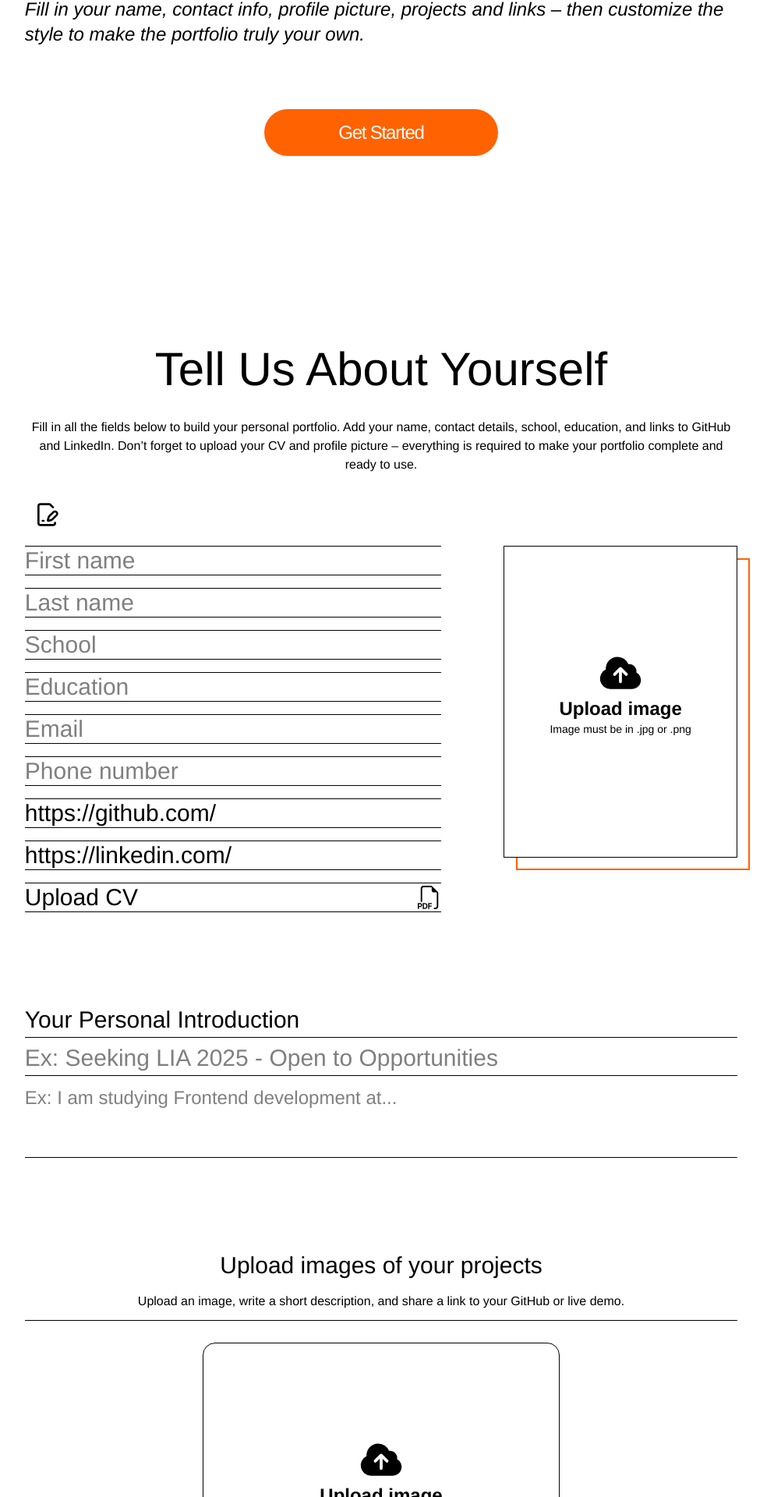
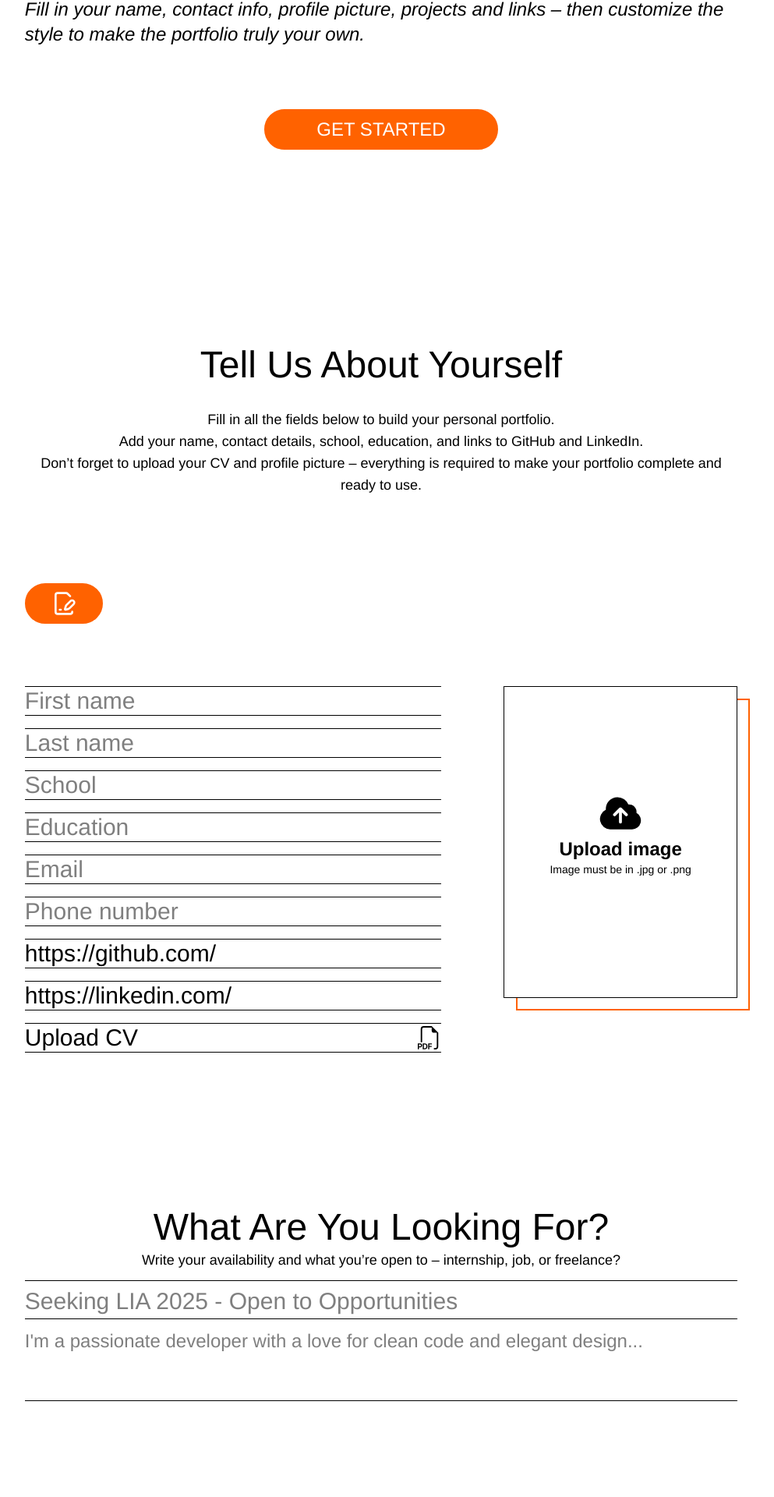
Before and after one commit to maxwelin/team-1, a React (Vite) app: page / in a window 1280 px wide. Shown: the part 476-2396 px from the top of the page at 78% size, without its empty margins (151-1144 px from the left). Built offline with nearby package versions, Linux system fonts and the light colour scheme.

Commit message:
Fixed hover effects on all form buttons. Fixed reset all button along with functionality. Fixed spacing in form. Fixed back to form button not rendering the above the fold component

```diff
--- a/src/components/Common/Main.jsx
+++ b/src/components/Common/Main.jsx
@@ -5,8 +5,13 @@ import { FormContext } from "../providers/FormContext";
 import { FiArrowLeft } from "react-icons/fi";
 
 const Main = () => {
-  const { toggleForm, setToggleForm, fontColor, accentColor } =
-    useContext(FormContext);
+  const {
+    toggleForm,
+    setToggleForm,
+    fontColor,
+    accentColor,
+    SetFirstTimeUser,
+  } = useContext(FormContext);
   const [showButton, setShowButton] = useState(true);
   const [isHovered, setIsHovered] = useState(false);
   let scrollTimeout = null;
@@ -45,6 +50,7 @@ const Main = () => {
               className="fixed top-8 left-10 transform -translate-x-1 z-50 cursor-pointer text-xl font-medium flex items-center gap-2"
               style={containerStyle}
               onClick={() => {
+                SetFirstTimeUser(false);
                 setToggleForm(!toggleForm);
                 setIsHovered(false);
               }}
--- a/src/components/Form/AboveFold.jsx
+++ b/src/components/Form/AboveFold.jsx
@@ -1,8 +1,10 @@
-import { useContext } from "react";
+import { useContext, useState } from "react";
 import { FormContext } from "../providers/FormContext";
 
 const AboveFold = () => {
-  const { accentColor, bgColor, formRef } = useContext(FormContext);
+  const { accentColor, bgColor, fontColor, formRef } = useContext(FormContext);
+
+  const [hover, setHover] = useState(false);
 
   const handleClick = () => {
     if (formRef.current) {
@@ -25,11 +27,18 @@ const AboveFold = () => {
         then customize the style to make the portfolio truly your own.
       </p>
       <button
-        style={{ backgroundColor: accentColor, color: bgColor }}
-        className="h-15 w-[300px] rounded-4xl text-2xl cursor-pointer tracking-tighter"
+        onMouseEnter={() => setHover(true)}
+        onMouseLeave={() => setHover(false)}
         onClick={handleClick}
+        style={{
+          backgroundColor: hover ? bgColor : accentColor,
+          color: hover ? fontColor : bgColor,
+          borderColor: hover ? fontColor : accentColor,
+          transition: "all 0.2s ease-in-out",
+        }}
+        className="cursor-pointer h-13 w-[300px] items-center border-2 border- rounded-4xl text-2xl "
       >
-        Get Started
+        GET STARTED
       </button>
     </div>
   );
--- a/src/components/Form/Form.jsx
+++ b/src/components/Form/Form.jsx
@@ -9,6 +9,10 @@ import AboveFold from "./AboveFold";
 const Form = () => {
   const [skillInput, setSkillInput] = useState("");
   const [imgUrl, setImgUrl] = useState("");
+  const [hoverSubmit, setHoverSubmit] = useState(false);
+  const [hoverReset, setHoverReset] = useState(false);
+  const [hoverProj, setHoverProj] = useState(false);
+  const [hoverAdd, setHoverAdd] = useState(false);
 
   const {
     firstName,
@@ -20,6 +24,7 @@ const Form = () => {
     githubURL,
     linkedInURL,
     header,
+    firstTimeUser,
     setFirstName,
     setLastName,
     setSchool,
@@ -137,10 +142,10 @@ const Form = () => {
     setBgColor("#FFFFFF");
     setFontColor("#000000");
     setAccentColor("#FF6200");
+    setFontFamily("Helvetica, sans-serif");
   };
 
   const handleSubmit = (e) => {
-    e.preventDefault();
     const form = e.target;
 
     setFirstName(form.fname.value.toUpperCase());
@@ -157,35 +162,84 @@ const Form = () => {
     setToggleForm(false);
   };
 
+  const handleResetAll = (e) => {
+    handleStyleReset(e);
+    setFirstName("");
+    setLastName("");
+    setSchool("");
+    setEducation("");
+    setEmail("");
+    setPhoneNumber("");
+    setGithubURL("https://github.com/");
+    setLinkedInURL("https://linkedin.com/");
+    setHeader("");
+    setAboutMe("");
+
+    const form = formRefTwo.current;
+
+    form.fname.value = "";
+    form.lname.value = "";
+    form.school.value = "";
+    form.education.value = "";
+    form.email.value = "";
+    form.telephone.value = "";
+    form.github.value = "";
+    form.linkedIn.value = "";
+    form.header.value = "";
+    form.about.value = "";
+
+    setProjList([]);
+    setProfilePic(null);
+
+    if (formRef.current) {
+      const offset = 50;
+      const top =
+        formRef.current.getBoundingClientRect().top +
+        window.pageYOffset -
+        offset;
+      window.scrollTo({ top, behavior: "smooth" });
+    }
+  };
+
   const projRef = useRef();
   const descRef = useRef();
   const linkRef = useRef();
   const imageRef = useRef();
+  const formRefTwo = useRef();
 
   return (
     <>
-      <AboveFold />
+      {firstTimeUser && <AboveFold />}
       <div className="flex flex-col items-start gap-6">
         <h1
           ref={formRef}
-          className=" text-6xl text-center w-full mb-2 font-medium"
+          className=" text-5xl text-center w-full mb-2 font-medium"
         >
           Tell Us About Yourself
         </h1>
-        <p className=" text-1xl text-center mb-2 w-full font-normal">
-          Fill in all the fields below to build your personal portfolio. Add
-          your name, contact details, school, education, and links to GitHub and
-          LinkedIn. Don’t forget to upload your CV and profile picture –
-          everything is required to make your portfolio complete and ready to
-          use.
+        <p className=" text-lg text-center mb-2 w-full font-normal">
+          Fill in all the fields below to build your personal portfolio. <br />{" "}
+          Add your name, contact details, school, education, and links to GitHub
+          and LinkedIn. <br /> Don’t forget to upload your CV and profile
+          picture – everything is required to make your portfolio complete and
+          ready to use.
         </p>
-        <form onSubmit={handleSubmit} className="w-full">
+        <form ref={formRefTwo} onSubmit={handleSubmit} className="w-full">
           <button
+            onMouseEnter={() => setHoverSubmit(true)}
+            onMouseLeave={() => setHoverSubmit(false)}
             type="submit"
-            className="flex bg-white cursor-pointer p-1 pl-3 box-border rounded-3xl w-14 hover:bg-black hover:text-white mb-5"
+            style={{
+              backgroundColor: hoverSubmit ? bgColor : accentColor,
+              color: hoverSubmit ? fontColor : bgColor,
+              borderColor: hoverSubmit ? fontColor : accentColor,
+              transition: "all 0.2s ease-in-out",
+            }}
+            className="cursor-pointer h-13 w-[100px] flex justify-around pt-2 border-2 rounded-4xl mt-20 mb-20 text-2xl "
           >
             <LuFilePenLine size={32} />
           </button>
+
           <div className="relative flex mb-10">
             <div className="flex flex-col gap-4 w-2/3">
               <input
@@ -311,31 +365,34 @@ const Form = () => {
               )}
             </div>
           </div>
-
-          <div className="flex flex-col mt-30 mb-30 gap-1">
-            <p className=" text-3xl text-left font-normal">
-              Your Personal Introduction
+          <div className="flex flex-col mt-50 mb-30 gap-1">
+            <h3 className=" text-5xl text-center font-normal">
+              What Are You Looking For?
+            </h3>
+            <p className="text-lg text-center mb-2">
+              Write your availability and what you’re open to – internship, job,
+              or freelance?
             </p>
             <input
               type="text"
               name="header"
               defaultValue={header}
-              placeholder="Ex: Seeking LIA 2025 - Open to Opportunities"
+              placeholder="Seeking LIA 2025 - Open to Opportunities"
               className="text-3xl text-left font-normal outline-none border-t pt-2"
             />
             <input
               type="text"
               name="about"
-              placeholder="Ex: I am studying Frontend development at..."
+              placeholder="I'm a passionate developer with a love for clean code and elegant design..."
               className="outline-none border-t border-b w-full text-2xl font-thin  pb-15 pt-3"
             />
           </div>
 
-          <div className="flex flex-col mt-30 mb-30">
-            <h3 className=" text-3xl text-center font-normal">
+          <div className="flex flex-col mt-50 mb-30">
+            <h3 className=" text-5xl text-center font-normal">
               Upload images of your projects
             </h3>
-            <p className="text-center pt-4 mb-3">
+            <p className="text-center text-lg pt-4 mb-3">
               Upload an image, write a short description, and share a link to
               your GitHub or live demo.
             </p>
@@ -419,13 +476,21 @@ const Form = () => {
                   className="outline-none border-t border-b text-3xl font-light py-1 pb-1 mb-4"
                 />
                 <button
-                  style={{ backgroundColor: accentColor, color: bgColor }}
+                  onMouseEnter={() => setHoverProj(true)}
+                  onMouseLeave={() => setHoverProj(false)}
                   onClick={handleSaveProject}
-                  className="cursor-pointer h-11 items-center pl-4 pr-4 rounded-4xl text-black text-2xl transition duration-300 ease-in-out hover:bg-fuchsia-600"
+                  style={{
+                    backgroundColor: hoverProj ? bgColor : accentColor,
+                    color: hoverProj ? fontColor : bgColor,
+                    borderColor: hoverProj ? fontColor : accentColor,
+                    transition: "all 0.2s ease-in-out",
+                  }}
+                  className="cursor-pointer h-13 w-full items-center border-2 border- rounded-4xl text-2xl "
                 >
                   SAVE PROJECT
                 </button>
               </div>
+
               {/* {projList.length > 0 && (
               <div className="w-1/2 mt-7">
                 <p>
@@ -445,7 +510,7 @@ const Form = () => {
               {/* </div> */}
             </div>
 
-            <div className="flex flex-col mt-30 mb-30 relative">
+            <div className="flex flex-col mt-50 mb-30 relative">
               <p className=" text-3xl text-left font-normal">Your skills</p>
               <input
                 type="text"
@@ -456,11 +521,19 @@ const Form = () => {
                 className="outline-none  border-t border-b w-full text-3xl font-light  py-1 pb-1 mb-5"
               />
               <button
+                onMouseEnter={() => setHoverAdd(true)}
+                onMouseLeave={() => setHoverAdd(false)}
                 onClick={handleSkills}
-                style={{ backgroundColor: accentColor, color: bgColor }}
-                className="absolute top-15 -translate-y-1/2 right-0 items-center pl-4 pr-4 rounded-4xl  text-black transition duration-300 ease-in-out hover:bg-fuchsia-600 cursor-pointer text-2xl font-light "
+                style={{
+                  backgroundColor: hoverAdd ? bgColor : accentColor,
+                  color: hoverAdd ? fontColor : bgColor,
+                  borderColor: hoverAdd ? fontColor : accentColor,
+                  transition: "all 0.2s ease-in-out",
+                }}
+                className="absolute top-14.5 -translate-y-1/2 right-0 items-center pl-4 pr-4 h-9 w-[100px] border-2 border-
+          rounded-4xl text-2xl cursor-pointer"
               >
-                Add skill
+                ADD
               </button>
               <div className="flex justify-around border-t border-b w-full text-3xl font-light  py-5 pb-5">
                 {skills.map((skill, index) => {
@@ -470,8 +543,8 @@ const Form = () => {
             </div>
           </div>
 
-          <div className="flex flex-col w-2/3 gap-2.5 mt-30 mb-20">
-            <p className="text-3xl text-left font-normal mb-5">
+          <div className="flex flex-col w-full gap-2.5 mt-50 mb-20">
+            <p className="text-5xl text-center font-normal mb-5">
               Style your Portfolio
             </p>
             <select
@@ -545,14 +618,38 @@ const Form = () => {
               </button>
             </div>
           </div>
+          <div className="flex justify-between">
+            <button
+              onMouseEnter={() => setHoverReset(true)}
+              onMouseLeave={() => setHoverReset(false)}
+              type="button"
+              onClick={handleResetAll}
+              style={{
+                backgroundColor: hoverReset ? accentColor : bgColor,
+                color: hoverReset ? bgColor : fontColor,
+                borderColor: hoverReset ? accentColor : fontColor,
+                transition: "all 0.2s ease-in-out",
+              }}
+              className="cursor-pointer h-13 w-[200px] items-center border-2 border- rounded-4xl mt-20 mb-20 text-2xl "
+            >
+              RESET ALL
+            </button>
 
-          <button
-            type="submit"
-            style={{ backgroundColor: accentColor, color: bgColor }}
-            className="cursor-pointer items-center pl-4 pr-4 rounded-4xl mt-20 mb-20 text-black text-2xl transition duration-300 ease-in-out hover:bg-fuchsia-600"
-          >
-            SUBMIT
-          </button>
+            <button
+              onMouseEnter={() => setHoverSubmit(true)}
+              onMouseLeave={() => setHoverSubmit(false)}
+              type="submit"
+              style={{
+                backgroundColor: hoverSubmit ? bgColor : accentColor,
+                color: hoverSubmit ? fontColor : bgColor,
+                borderColor: hoverSubmit ? fontColor : accentColor,
+                transition: "all 0.2s ease-in-out",
+              }}
+              className="cursor-pointer h-13 w-[200px] items-center border-2 border- rounded-4xl mt-20 mb-20 text-2xl "
+            >
+              SUBMIT
+            </button>
+          </div>
         </form>
       </div>
     </>
--- a/src/components/providers/FormContext.jsx
+++ b/src/components/providers/FormContext.jsx
@@ -31,6 +31,7 @@ const FormContextProvider = ({ children }) => {
   const [location, setLocation] = useState("Stockholm");
   const [author, setAuthor] = useState("Team Juan");
   const [projList, setProjList] = useState([]);
+  const [firstTimeUser, SetFirstTimeUser] = useState(true);
 
   const formRef = useRef(null);
 
@@ -64,6 +65,7 @@ const FormContextProvider = ({ children }) => {
         author,
         projList,
         formRef,
+        firstTimeUser,
         setToggleForm,
         setFirstName,
         setLastName,
@@ -90,6 +92,7 @@ const FormContextProvider = ({ children }) => {
         setLocation,
         setAuthor,
         setProjList,
+        SetFirstTimeUser,
       }}
     >
       {children}
```
